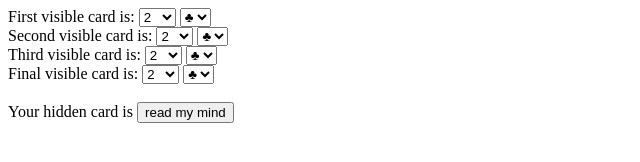
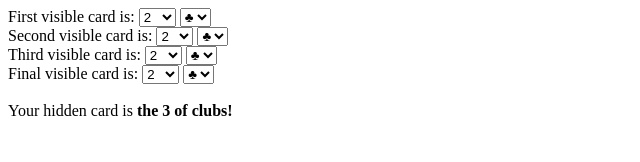
Before and after one commit to steventine/javascript-card-trick, a plain HTML site: page index.html in a window 1280 px wide. Both pictures are taken after a click on the button "read my mind". Shown: the whole page, without its empty margins (0-640 px from the left). Drawn offline with Linux system fonts and the light colour scheme.

Commit message:
Fixed typo in page

```diff
--- a/index.html
+++ b/index.html
@@ -9,7 +9,7 @@ function readMind() {
   var r3 = document.getElementById("r3").value;
   var r4 = document.getElementById("r4").value;
   var s1 = document.getElementById("s1").value;
-  var s2 = document.getElementByIhttps://www.youtube.com/@Computerphiled("s2").value;
+  var s2 = document.getElementById("s2").value;
   var s3 = document.getElementById("s3").value;
   var s4 = document.getElementById("s4").value;
 
```
